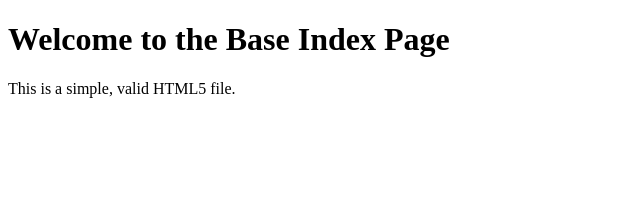
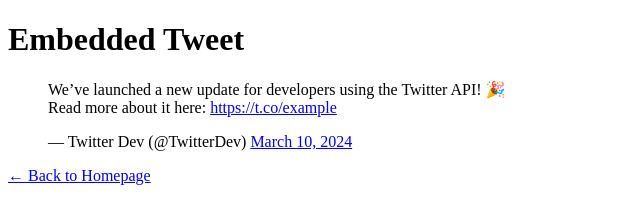
Before and after one commit to tommyiversonj/My_First_Portfolio, a plain HTML site: page html_basic/tweets.html in a window 1280 px wide. Shown: the whole page, without its empty margins (0-640 px from the left). Drawn offline with Linux system fonts and the light colour scheme.

Commit message:
Update index and tweets file

```diff
--- a/html_basic/tweets.html
+++ b/html_basic/tweets.html
@@ -3,10 +3,24 @@
 <head>
   <meta charset="UTF-8">
   <meta name="viewport" content="width=device-width, initial-scale=1.0">
-  <title>Base Index Page</title>
+  <title>My Tweets</title>
 </head>
 <body>
-  <h1>Welcome to the Base Index Page</h1>
-  <p>This is a simple, valid HTML5 file.</p>
+  <h1>Embedded Tweet</h1>
+
+  <!-- Embed a tweet (example from Twitter Dev account) -->
+  <blockquote class="twitter-tweet">
+    <p lang="en" dir="ltr">
+      We’ve launched a new update for developers using the Twitter API! 🎉<br>
+      Read more about it here:
+      <a href="https://t.co/example">https://t.co/example</a>
+    </p>
+    &mdash; Twitter Dev (@TwitterDev)
+    <a href="https://twitter.com/TwitterDev/status/1234567890123456789">March 10, 2024</a>
+  </blockquote>
+  <script async src="https://platform.twitter.com/widgets.js" charset="utf-8"></script>
+
+  <p><a href="index.html">← Back to Homepage</a></p>
+
 </body>
 </html>
```
Also changed, not shown: html_basic/index.html (+4 -0 lines).
